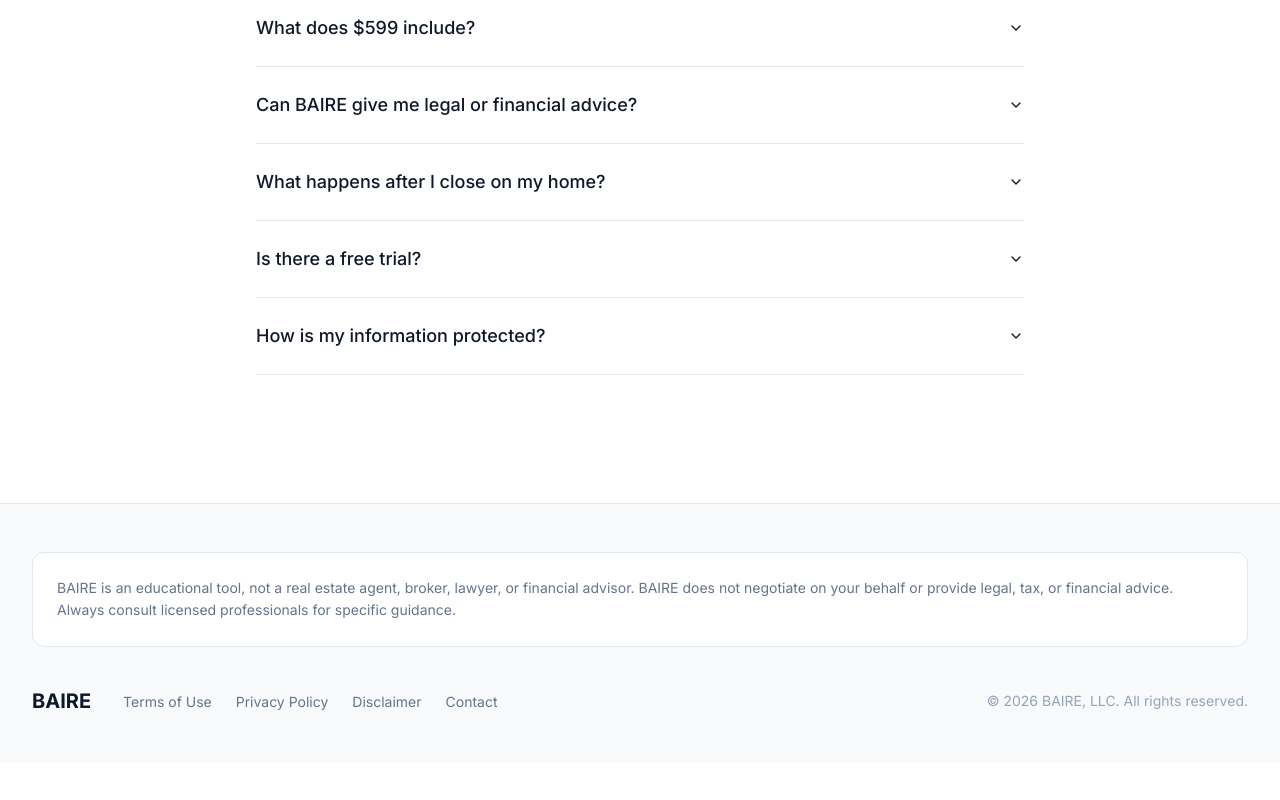
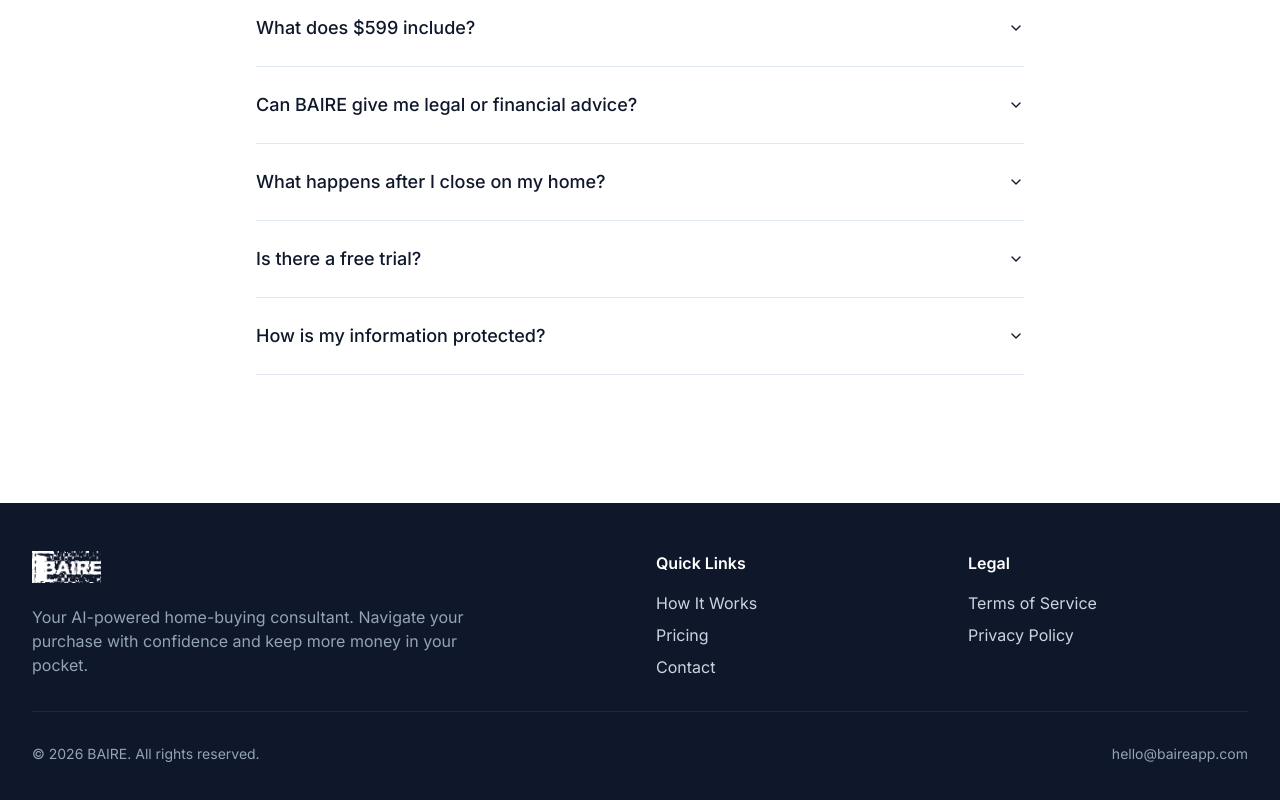
Before and after one commit to geoffbailey114/baireapp, a Next.js app: page / in a window 1280 px wide. Shown: the part 7271-8071 px from the top of the page. Before the commit the page ends 8034 px from the top, so only its background shows below. Built offline with nearby package versions, Linux system fonts and the light colour scheme.

Commit message:
Update footer.tsx

```diff
--- a/components/footer.tsx
+++ b/components/footer.tsx
@@ -1,53 +1,81 @@
 import Link from 'next/link'
-
-const footerLinks = [
-  { label: 'Terms of Use', href: '/terms' },
-  { label: 'Privacy Policy', href: '/privacy' },
-  { label: 'Disclaimer', href: '/disclaimer' },
-  { label: 'Contact', href: '/contact' },
-]
+import Image from 'next/image'
 
 export function Footer() {
+  const currentYear = new Date().getFullYear()
+
   return (
-    <footer className="bg-slate-50 border-t border-slate-200">
+    <footer className="bg-slate-900 text-slate-300">
       <div className="container py-12">
-        {/* Disclaimer */}
-        <div className="mb-10 p-6 bg-white rounded-xl border border-slate-200">
-          <p className="text-sm text-slate-500 leading-relaxed">
-            BAIRE is an educational tool, not a real estate agent, broker, lawyer, or financial advisor.
-            BAIRE does not negotiate on your behalf or provide legal, tax, or financial advice.
-            Always consult licensed professionals for specific guidance.
+        <div className="grid md:grid-cols-4 gap-8">
+          {/* Logo & Description */}
+          <div className="md:col-span-2">
+            <Link href="/" className="inline-block mb-4">
+              <Image
+                src="/logo-white.png"
+                alt="BAIRE"
+                width={100}
+                height={40}
+                className="h-8 w-auto"
+              />
+            </Link>
+            <p className="text-slate-400 max-w-md">
+              Your AI-powered home-buying consultant. Navigate your purchase with
+              confidence and keep more money in your pocket.
             </p>
           </div>
 
-        {/* Footer content */}
-        <div className="flex flex-col md:flex-row md:items-center md:justify-between gap-6">
-          <div className="flex flex-col sm:flex-row items-start sm:items-center gap-4 sm:gap-8">
-            <Link
-              href="/"
-              className="font-bold text-xl text-slate-900"
-            >
-              BAIRE
-            </Link>
-            <nav>
-              <ul className="flex flex-wrap gap-6">
-                {footerLinks.map((link) => (
-                  <li key={link.href}>
-                    <Link
-                      href={link.href}
-                      className="text-sm text-slate-500 hover:text-slate-700 transition-colors"
-                    >
-                      {link.label}
+          {/* Quick Links */}
+          <div>
+            <h4 className="font-semibold text-white mb-4">Quick Links</h4>
+            <ul className="space-y-2">
+              <li>
+                <Link href="/how-baire-works" className="hover:text-white transition-colors">
+                  How It Works
                 </Link>
               </li>
-                ))}
+              <li>
+                <Link href="/pricing" className="hover:text-white transition-colors">
+                  Pricing
+                </Link>
+              </li>
+              <li>
+                <Link href="/contact" className="hover:text-white transition-colors">
+                  Contact
+                </Link>
+              </li>
             </ul>
-            </nav>
           </div>
 
-          <p className="text-sm text-slate-400">
-            © 2026 BAIRE, LLC. All rights reserved.
+          {/* Legal */}
+          <div>
+            <h4 className="font-semibold text-white mb-4">Legal</h4>
+            <ul className="space-y-2">
+              <li>
+                <Link href="/terms" className="hover:text-white transition-colors">
+                  Terms of Service
+                </Link>
+              </li>
+              <li>
+                <Link href="/privacy" className="hover:text-white transition-colors">
+                  Privacy Policy
+                </Link>
+              </li>
+            </ul>
+          </div>
+        </div>
+
+        {/* Bottom Bar */}
+        <div className="border-t border-slate-800 mt-8 pt-8 flex flex-col md:flex-row justify-between items-center gap-4">
+          <p className="text-slate-400 text-sm">
+            © {currentYear} BAIRE. All rights reserved.
           </p>
+          <a
+            href="mailto:hello@baireapp.com"
+            className="text-slate-400 hover:text-white transition-colors text-sm"
+          >
+            hello@baireapp.com
+          </a>
         </div>
       </div>
     </footer>
```
Lines whose indentation alone changed are shown as unchanged.
